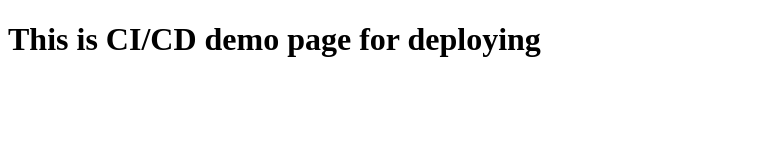
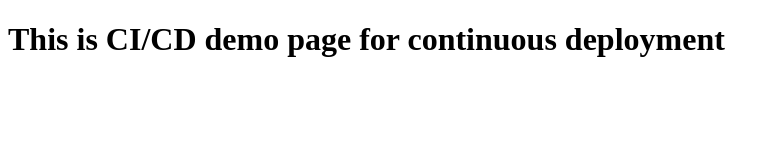
Before and after one commit to bigyanpoudel/CI-playground, a website built with webpack: page src/index.html in a window 1280 px wide. Shown: the whole page, without its empty margins (0-780 px from the left). Built offline with nearby package versions, Linux system fonts and the light colour scheme.

Commit message:
new changes

```diff
--- a/src/index.html
+++ b/src/index.html
@@ -7,6 +7,6 @@
     <title>CI/CD Demo</title>
   </head>
   <body>
-    <h1>This is CI/CD demo page for deploying</h1>
+    <h1>This is CI/CD demo page for continuous deployment</h1>
   </body>
 </html>
```
